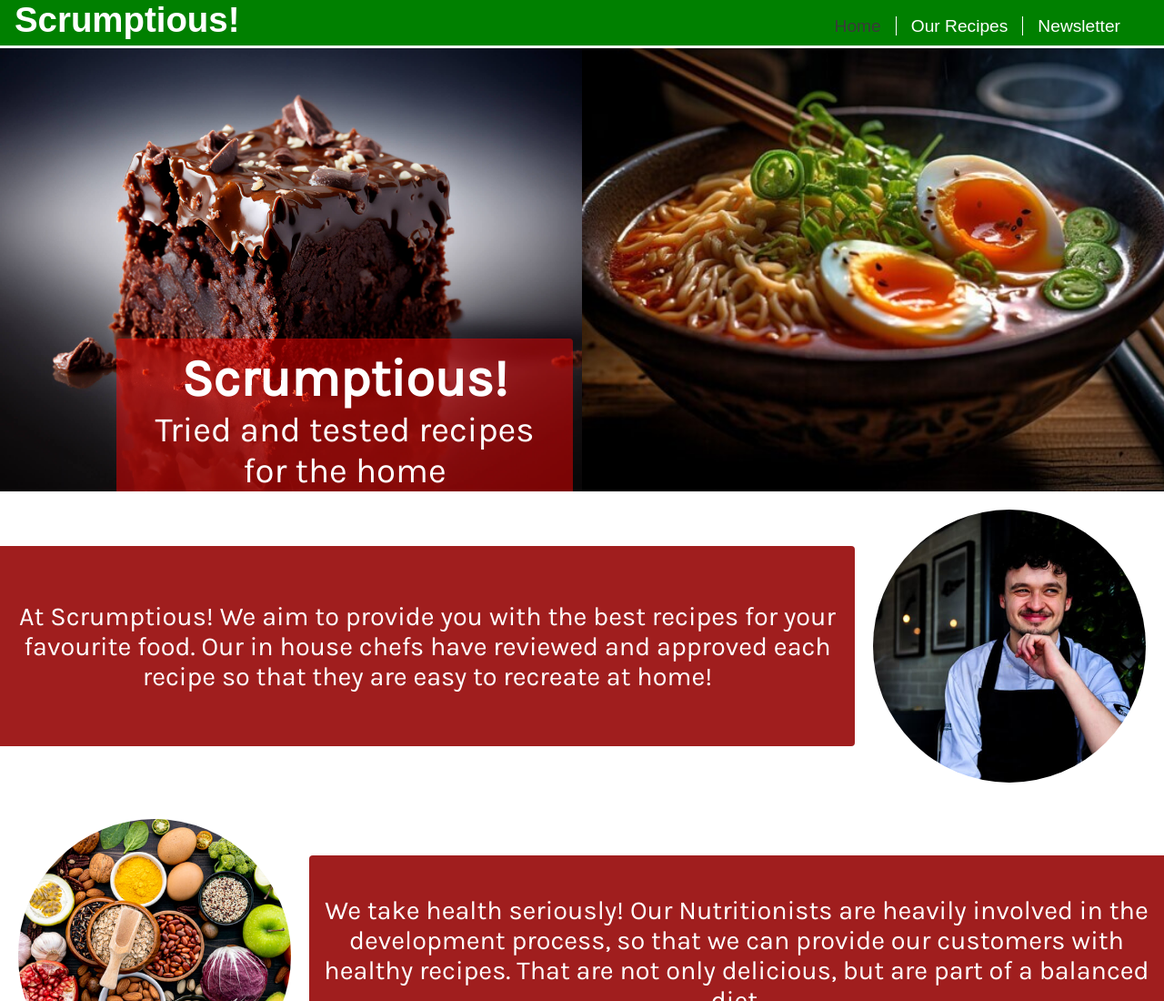
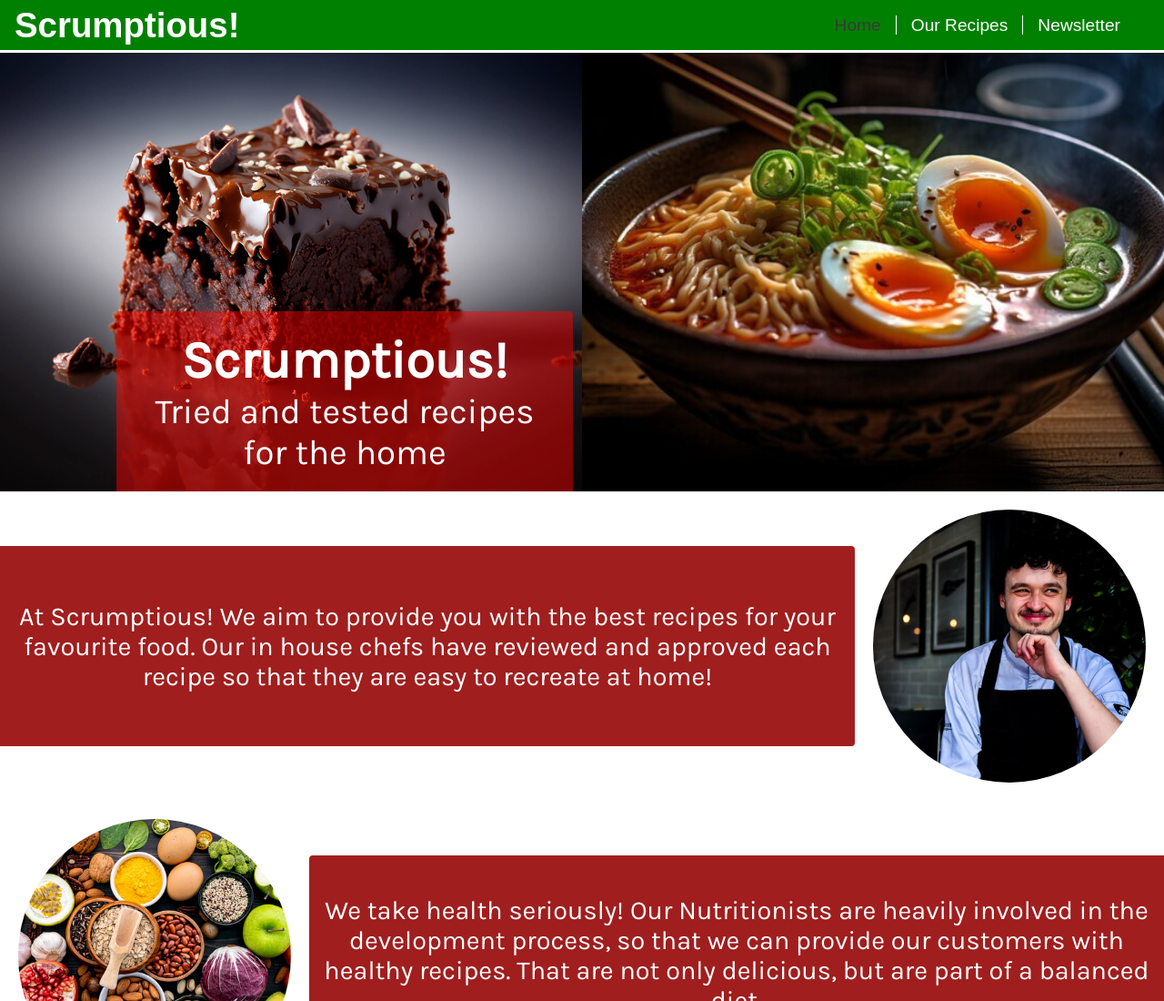
Before and after one commit to SnappyJumper/Scrumptious, a plain HTML site: page index.html in a window 1280 px wide. Shown: the top 1100 px of the page at 91% size. Drawn offline with Linux system fonts and the light colour scheme; a web font is replaced by a local one.

Commit message:
Played around with the margins in the header

```diff
--- a/assets/css/style.css
+++ b/assets/css/style.css
@@ -33,8 +33,9 @@ header {
     width: 100%;
     box-shadow: 0 3px #FFFFFF;
     display: flex;
+    align-items: center;
     justify-content: space-between;
-    align-items: baseline;
+
     color: #FFFFFF;
 }
 
@@ -58,10 +59,10 @@ header a {
 
 nav {
     position: absolute;
-    background-color: green;
+    background-color: rgb(2, 166, 2);
     width: 100%;
     left: 0;
-    padding: 0 1rem;
+    padding: 1rem 1rem;
     box-shadow: 0 3px 3px #FFFFFF;
     /*so the nav bar doesnt display on default*/
     display: none;
@@ -124,7 +125,7 @@ main {
     /*So it sits between both images*/
     bottom: -50px;
     min-height: 100px;
-    padding: 0 20px;
+    padding:20px;
     left: 20%;
     right: 20%;
     /*So it sits above the ramen image*/
@@ -133,9 +134,7 @@ main {
     border-radius: 4px 4px 0 0;
 }
 
-#hero-text h2 {
-    padding-top: 10px;
-}
+
 
 /*Hides the heading so that it remains for search engines but not visible*/
 .hidden-heading {
@@ -447,6 +446,7 @@ footer {
     /*Header*/
     /*Nav display*/
     nav {
+        background-color: green;
         display: block;
         position: relative;
         box-shadow: none;
@@ -456,6 +456,10 @@ footer {
     /*displays the menu as a flex*/
     #menu {
         display: flex;
+    }
+
+    #menu li {
+        margin-bottom: 0
     }
 
     #menu li a {
--- a/index.html
+++ b/index.html
@@ -28,14 +28,18 @@
 <body>
     <!--Page Header-->
     <header>
+        <div>
             <a href="index.html">
                 <!--Logo-->
                 <h1>Scrumptious!</h1>
             </a>
+        </div>
         <!--Navigation Bar-->
         <!--Burger Button for showing and hiding the nav bar-->
+        <div>
             <input type="checkbox" id="nav-toggle" name="nav-toggle">
-        <label for="nav-toggle" class="label-nav-toggle"><!--Burger Icon--><i class="fa-solid fa-bars"></i></label>
+            <label for="nav-toggle" class="label-nav-toggle">
+                <!--Burger Icon--><i class="fa-solid fa-bars"></i></label>
             <nav>
                 <!--Navigation links to other pages-->
                 <ul id="menu">
@@ -44,6 +48,7 @@
                     <li><a href="our-recipes.html">Our Recipes</a> </li>
                     <li><a id="newsletter" href="newsletter.html">Newsletter</a></li>
                 </ul>
+        </div>
         </nav>
     </header>
     <!--index.html main content-->
@@ -111,8 +116,8 @@
     <!--Page Footer-->
     <footer>
         <!--section contains icons with links to social media sites-->
-        <section id="social-networks" >
-            <ul >
+        <section id="social-networks">
+            <ul>
                 <!--Facebook Page-->
                 <li>
                     <a href="https://www.facebook.com/" target="_blank" rel="noopener"
```
Lines whose indentation alone changed are shown as unchanged.
